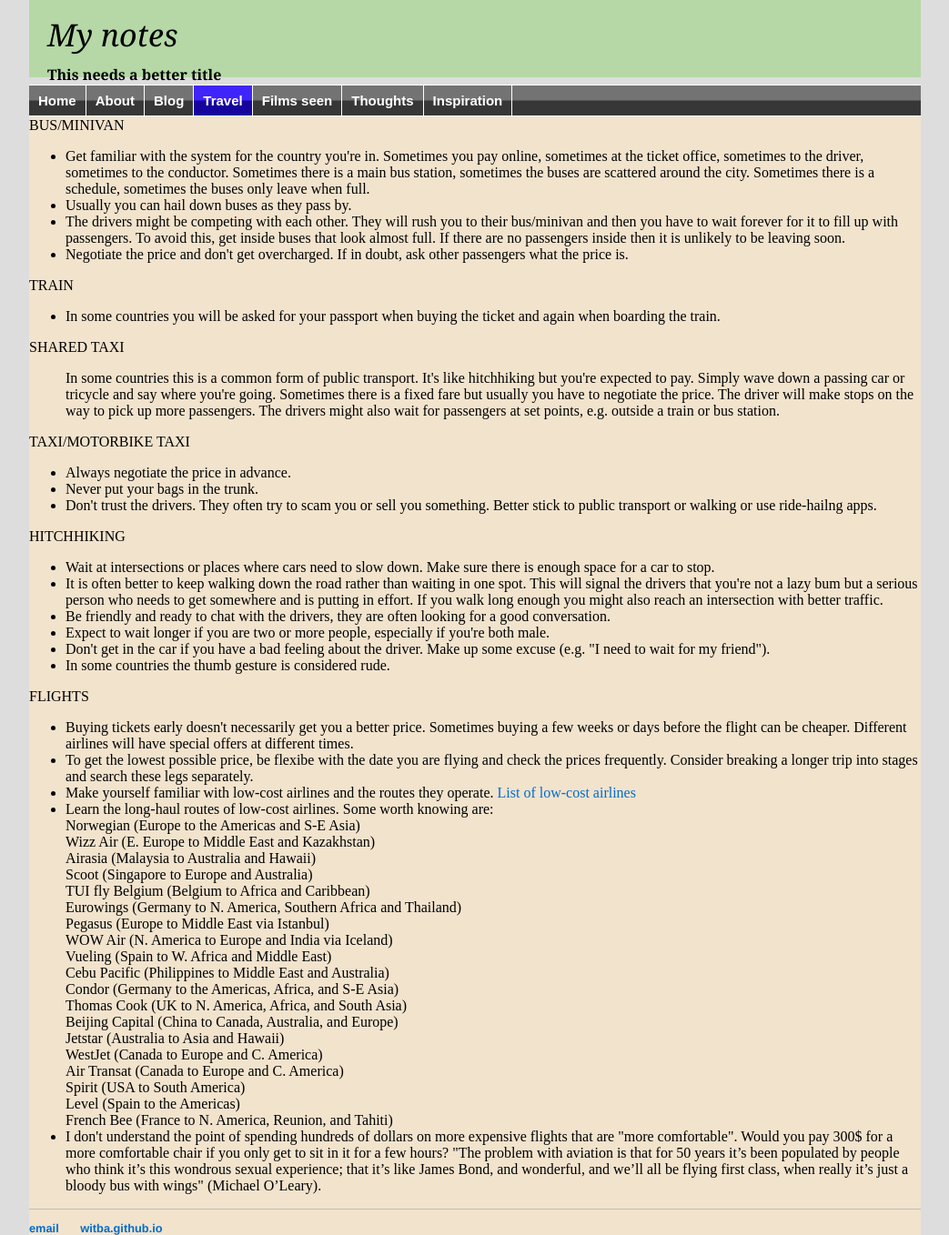
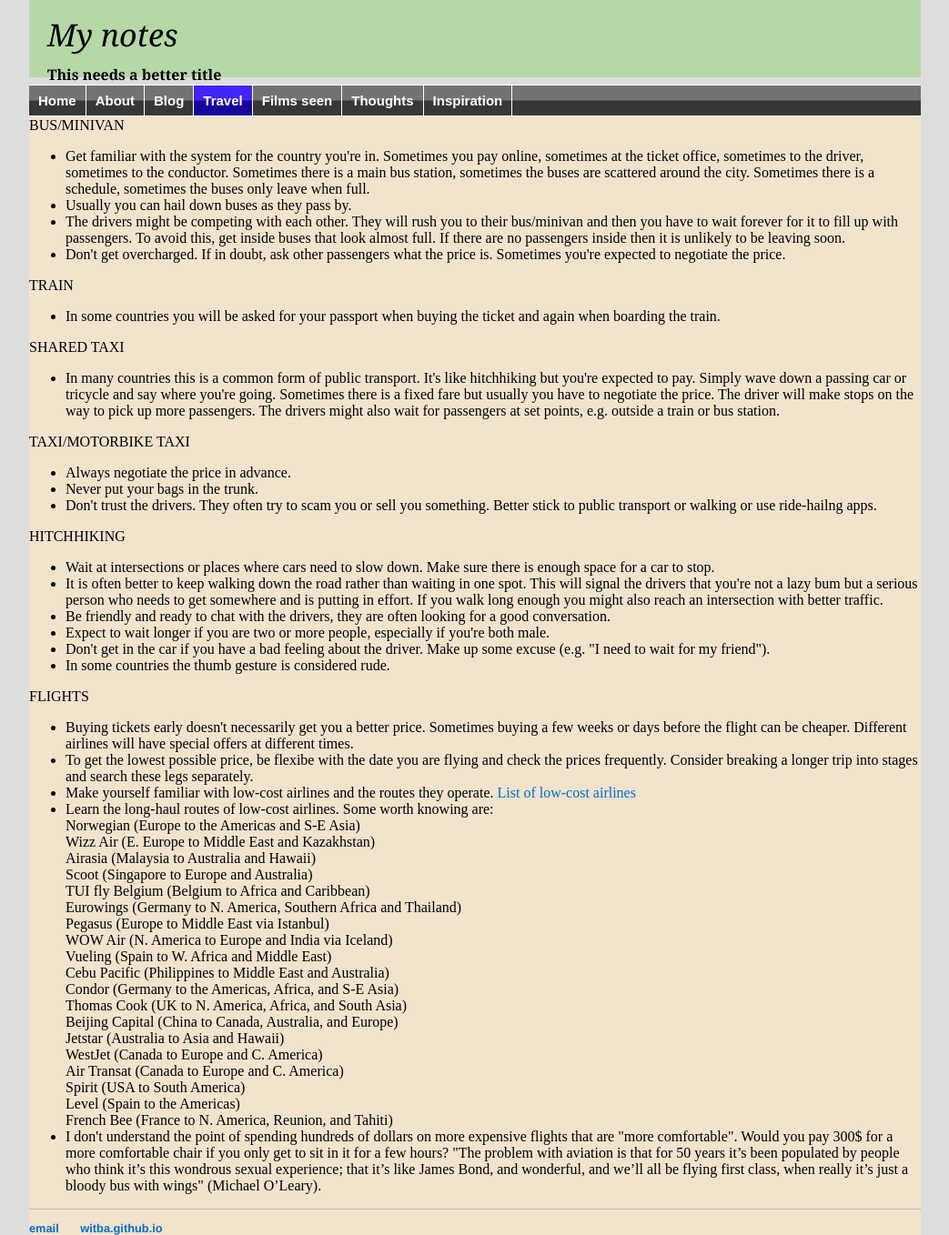
Before and after one commit to witba/witba.github.io, a Jekyll site: the page built from travel/transport.html, in a window 1280 px wide. Shown: the whole page at 91% size, without its empty margins (118-1161 px from the left). Built offline with Jekyll 4.4.1, drawn with Linux system fonts in a browser that asks for light colours.

Commit message:
Update transport.html

```diff
--- a/travel/transport.html
+++ b/travel/transport.html
@@ -11,7 +11,7 @@
 <li>Get familiar with the system for the country you're in. Sometimes you pay online, sometimes at the ticket office, sometimes to the driver, sometimes to the conductor. Sometimes there is a main bus station, sometimes the buses are scattered around the city. Sometimes there is a schedule, sometimes the buses only leave when full.
 <li>Usually you can hail down buses as they pass by.
 <li>The drivers might be competing with each other. They will rush you to their bus/minivan and then you have to wait forever for it to fill up with passengers. To avoid this, get inside buses that look almost full. If there are no passengers inside then it is unlikely to be leaving soon.<br>
-<li>Negotiate the price and don't get overcharged. If in doubt, ask other passengers what the price is.<br>
+<li>Don't get overcharged. If in doubt, ask other passengers what the price is. Sometimes you're expected to negotiate the price.<br>
 </ul>
 TRAIN<br>
 <ul>
@@ -19,7 +19,7 @@
 </ul>
 SHARED TAXI<br>
 <ul>
-In some countries this is a common form of public transport. It's like hitchhiking but you're expected to pay. Simply wave down a passing car or tricycle and say where you're going. Sometimes there is a fixed fare but usually you have to negotiate the price. The driver will make stops on the way to pick up more passengers. The drivers might also wait for passengers at set points, e.g. outside a train or bus station.<br>
+<li>In many countries this is a common form of public transport. It's like hitchhiking but you're expected to pay. Simply wave down a passing car or tricycle and say where you're going. Sometimes there is a fixed fare but usually you have to negotiate the price. The driver will make stops on the way to pick up more passengers. The drivers might also wait for passengers at set points, e.g. outside a train or bus station.<br>
 </ul>
 TAXI/MOTORBIKE TAXI<br>
 <ul>
```
